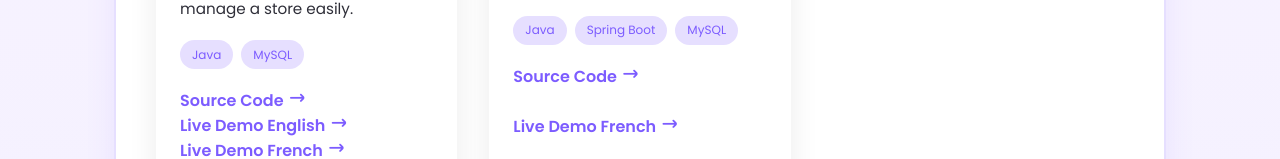
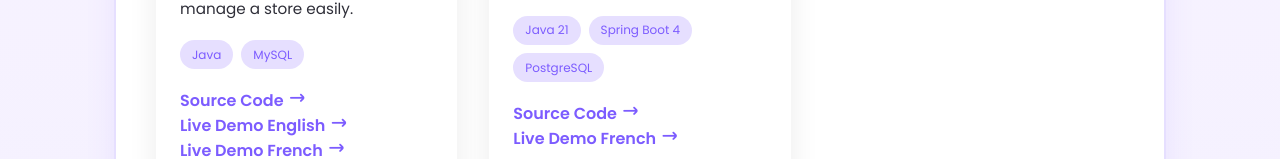
Before and after one commit to johanna-nguyen/Portfolio, a plain HTML site: page projects.html in a window 1280 px wide. Shown: the part 1193-1352 px from the top of the page. Drawn offline with nearby package versions, Linux system fonts and the light colour scheme.

Commit message:
Update project section

```diff
--- a/projects.html
+++ b/projects.html
@@ -140,15 +140,14 @@
                 Spring Boot-based backend API for managing red flag reports.
               </p>
               <div class="project-tags">
-                <span>Java</span>
-                <span>Spring Boot</span>
-                <span>MySQL</span>
+                <span>Java 21</span>
+                <span>Spring Boot 4</span>
+                <span>PostgreSQL</span>
               </div>
                <a href="https://github.com/johanna-nguyen/redflag" class="project-link" target ="_blank">
                 Source Code
                 <i class="fi fi-sr-arrow-right"></i>
               </a>
-              <br />
               <br />
               <a href="https://youtu.be/Kl76yieCnTg?si=h2suROELyTyOklRl" class="project-link" target ="_blank">
                 Live Demo French
```
